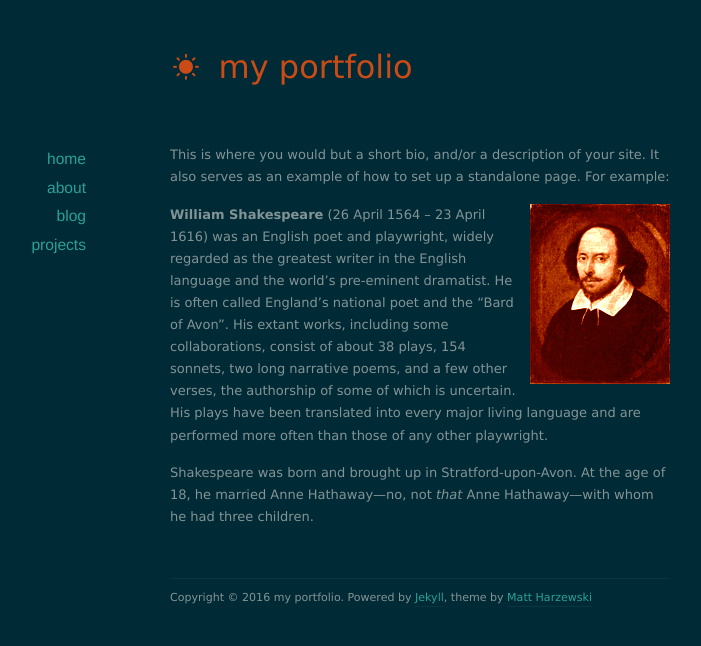
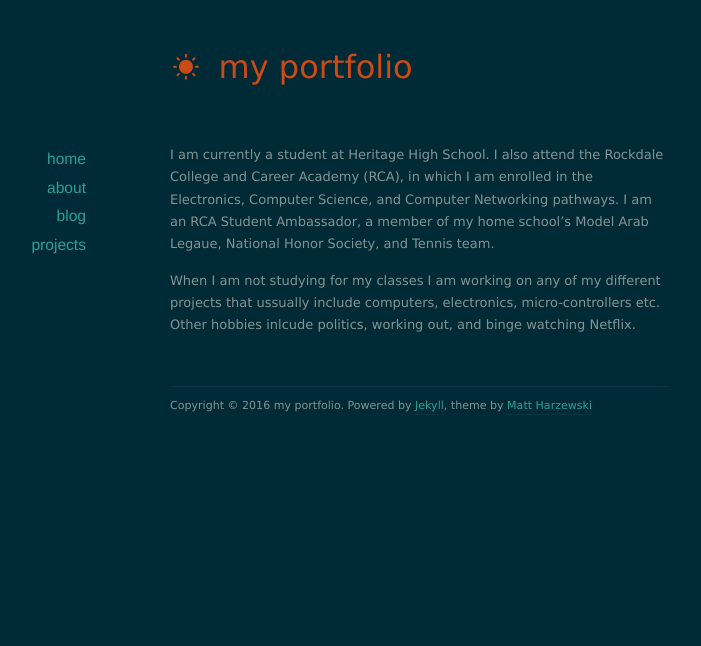
Before and after one commit to luisp23/luisp23.github.io, a Jekyll site: the page built from about/index.markdown, in a window 1280 px wide. Shown: the top 646 px of the page, without its empty margins (220-921 px from the left). Built offline with Jekyll 4.4.1, drawn with Linux system fonts in a browser that asks for light colours; nearby versions of some CDN libraries.

Commit message:
Update index.markdown

```diff
--- a/about/index.markdown
+++ b/about/index.markdown
@@ -3,9 +3,6 @@ layout: default
 title: about
 ---
 
-This is where you would but a short bio, and/or a description of your site. It also serves as an example of how to set up a standalone page. For example:
+I am currently a student at Heritage High School. I also attend the Rockdale College and Career Academy (RCA), in which I am enrolled in the Electronics, Computer Science, and Computer Networking pathways. I am an RCA Student Ambassador, a member of my home school's Model Arab Legaue, National Honor Society, and Tennis team.
 
-<img src="/images/shakespeare.png" class="right" />
-**William Shakespeare** (26 April 1564 – 23 April 1616) was an English poet and playwright, widely regarded as the greatest writer in the English language and the world's pre-eminent dramatist. He is often called England's national poet and the "Bard of Avon". His extant works, including some collaborations, consist of about 38 plays, 154 sonnets, two long narrative poems, and a few other verses, the authorship of some of which is uncertain. His plays have been translated into every major living language and are performed more often than those of any other playwright.
-
-Shakespeare was born and brought up in Stratford-upon-Avon. At the age of 18, he married Anne Hathaway—no, not *that* Anne Hathaway—with whom he had three children.
+When I am not studying for my classes I am working on any of my different projects that ussually include computers, electronics, micro-controllers etc. Other hobbies inlcude politics, working out, and binge watching Netflix.
```
